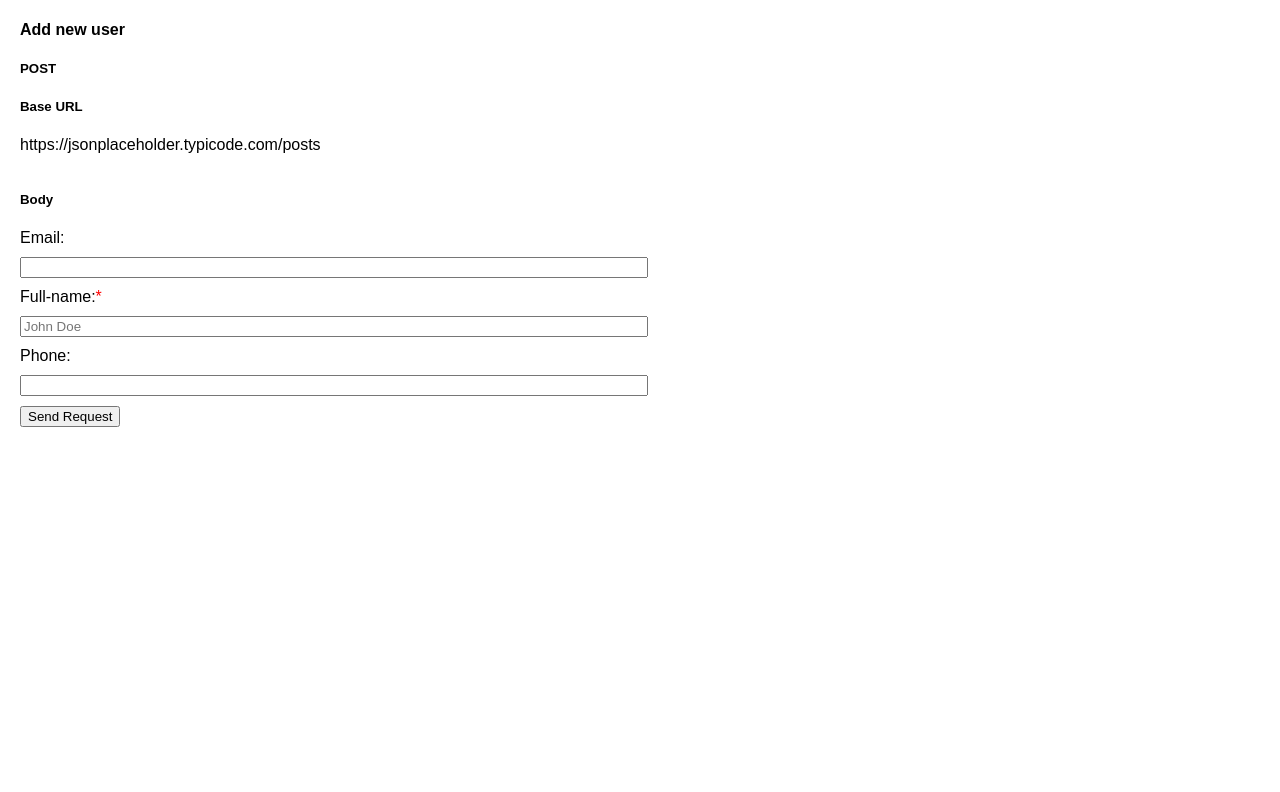
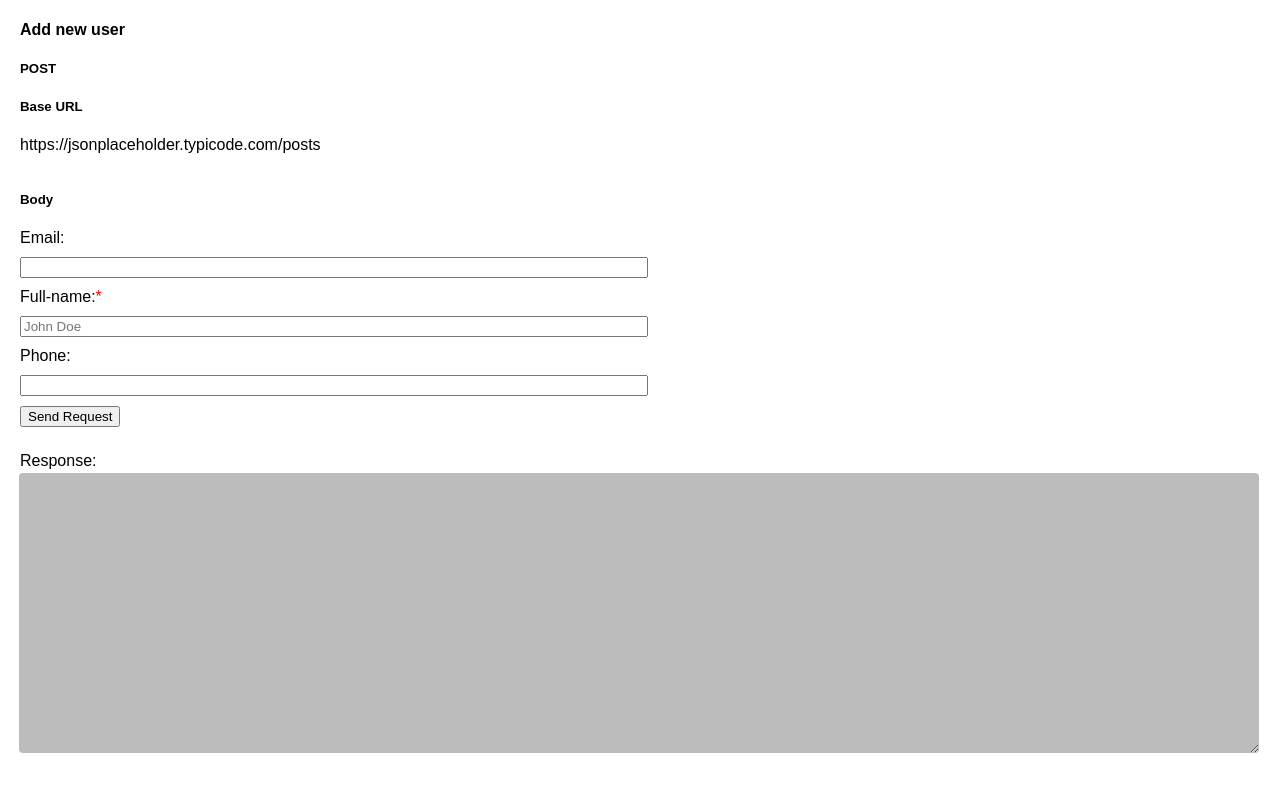
Before and after one commit to Bigghead/API-Explorer, a React (Create React App) app in the folder client/: page / in a window 1280 px wide. Shown: the top 792 px of the page. Built offline with nearby package versions, Linux system fonts and the light colour scheme.

Commit message:
Setting textarea to capture api response

```diff
--- a/client/src/App.js
+++ b/client/src/App.js
@@ -26,7 +26,7 @@ class App extends Component {
           {
             name: 'phone',
             type: 'tel',
-            pattern: '/\d\d\d-\d\d\d\d/',
+            pattern: '\\d\\d\\d-\\d\\d\\d\\d',
           },
         ]
       }
--- a/client/src/components/explorer-component.css
+++ b/client/src/components/explorer-component.css
@@ -1,4 +1,4 @@
-.api-form {
+.api-explorer {
     margin: 10px 20px;
 }
 
@@ -16,3 +16,23 @@
     content: "*";
     color: red;
 }
+
+.response-text {
+    margin: 25px 0;
+    display: flex;
+    flex-direction: column;
+}
+
+.response-text > textarea {
+    font-size: 12px;
+    width: 100%;
+    margin: 3px -1px;
+    padding: 0;
+    min-height: 280px;
+    border: none;
+    border-radius: 4px;
+    outline: none;
+    background: rgba(83, 81, 81, 0.383);
+    font-weight: 600;
+    color: #3b4151;
+}
--- a/client/src/components/explorer-component.js
+++ b/client/src/components/explorer-component.js
@@ -35,7 +35,8 @@ class explorerComponent extends Component {
 
 
     mapBody = ( body ) => ( body.map( ( b, index ) => {
-        const attributes = { ...b }
+        const attributes = { ...b };
+
         return (
             <Fragment key={ b.name + index }>
                 <label
@@ -63,7 +64,6 @@ class explorerComponent extends Component {
 
     submitForm = async(e) =>  {
         e.preventDefault();
-        console.log(typeof this.state.phone)
         const { title, method, url, body } = this.props;
         const inputVals = { ...this.state };
 
@@ -89,6 +89,7 @@ class explorerComponent extends Component {
     render() {
         const { title, method, url, body } = this.props;
         return (
+            <div className='api-explorer'>
                 <form className='api-form' onSubmit={ this.submitForm }>
                     <h4>{ title }</h4>
                     <h5>{ method }</h5>
@@ -96,14 +97,20 @@ class explorerComponent extends Component {
                     <p>{ url } </p>
 
                     <Fragment>
-                    { ( body && body.length > 0 )
-                        ? this.renderBody( body )
+                        { (body && body.length > 0)
+                            ? this.renderBody(body)
                             : null
                         }
                     </Fragment>
 
                     <button type='submit'>Send Request</button>
                 </form>
+
+                <div className='response-text'>
+                    <label htmlFor="api-response">Response:</label>
+                    <textarea name="api-response" id="api-response" cols="20" rows="10"></textarea>
+                </div>
+            </div>
         );
     }
 };
```
Lines whose indentation alone changed are shown as unchanged.
